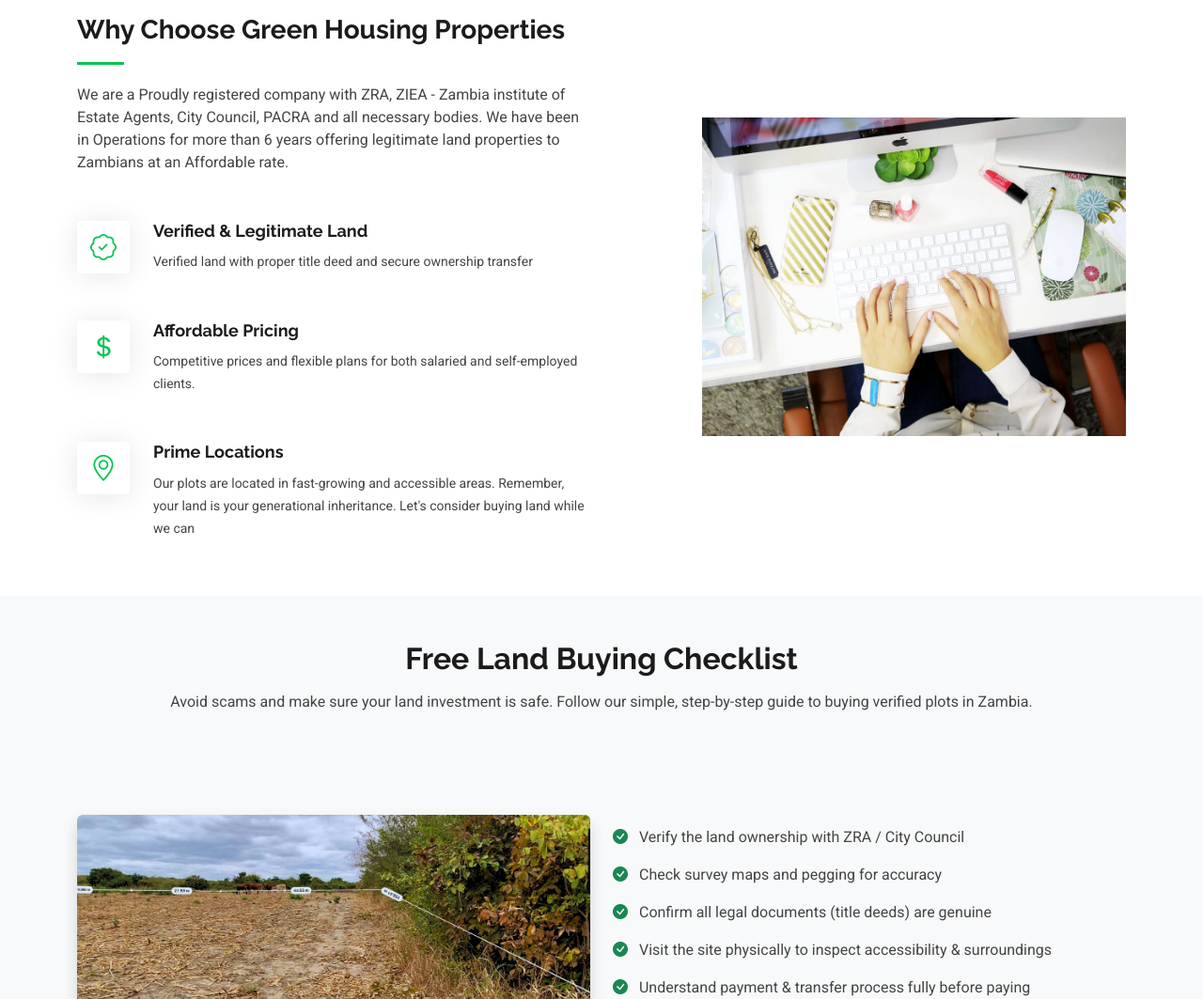
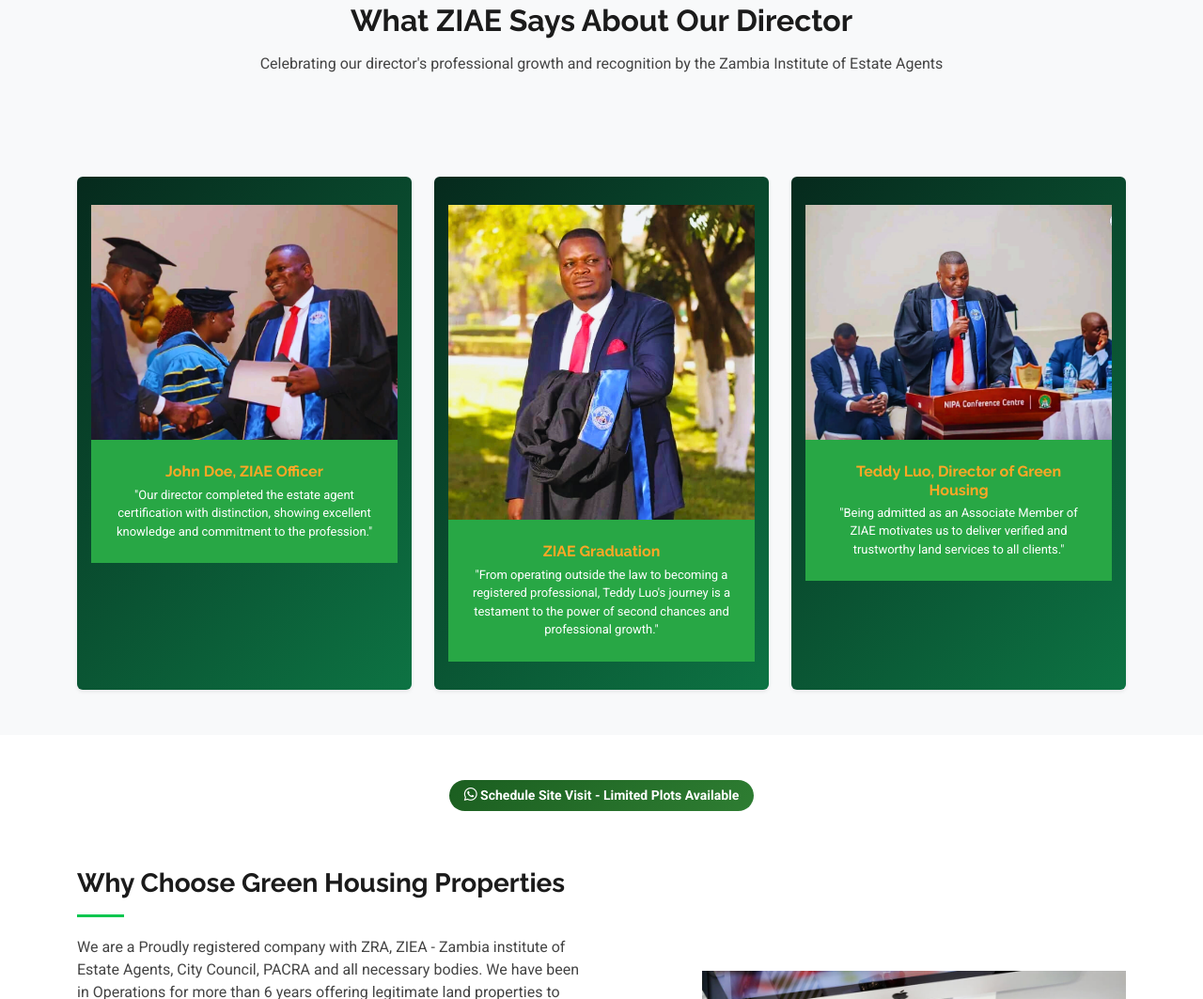
Before and after one commit to ElishaMelvien/Green-Housing-Properties-and-General-Dealers, a plain HTML site: page index.html in a window 1280 px wide. Shown: the part 1321-2384 px from the top of the page at 94% size. Drawn offline with nearby package versions, Linux system fonts and the light colour scheme.

Commit message:
add ZIAE graduation section

```diff
--- a/index.html
+++ b/index.html
@@ -634,6 +634,71 @@
 
       </div>
     </section>
+
+
+
+    <!-- ZIAE Testimonials & Graduation Section -->
+    <section id="ziae-testimonials" class="section bg-light py-5">
+      <div class="container" data-aos="fade-up">
+
+        <!-- Section Title -->
+        <div class="section-title text-center mb-5">
+          <h2>What ZIAE Says About Our Director</h2>
+          <p>Celebrating our director's professional growth and recognition by the Zambia Institute of Estate Agents</p>
+        </div>
+
+        <div class="row justify-content-center gy-4">
+
+          <!-- Testimonial Card 1 -->
+          <div class="col-md-4">
+            <div class="trust-card text-center shadow-sm rounded overflow-hidden bg-white">
+              <img src="assets/img/testimonials/director-grad-3.jpg" alt="Director Graduation" class="w-100" style="height: 250px; object-fit: cover;">
+              <div class="p-4" style="background-color: #28a745;">
+                <h6>John Doe, ZIAE Officer</h6>
+                <p class="text-white mb-0">"Our director completed the estate agent certification with distinction, showing excellent knowledge and commitment to the profession."</p>
+              </div>
+            </div>
+          </div>
+
+          <!-- Testimonial Card 2 -->
+          <div class="col-md-4">
+            <div class="trust-card text-center shadow-sm rounded overflow-hidden bg-white">
+              <img src="assets/img/testimonials/director-grad-4.jpg" alt="Graduation Ceremony" class="w-100" style="height: 335px; object-fit: cover;">
+              <div class="p-4" style="background-color: #28a745;">
+                <h6>ZIAE Graduation</h6>
+                <p class="text-white mb-0">"From operating outside the law to becoming a registered professional, Teddy Luo's journey is a testament to the power of second chances and professional growth."</p>
+              </div>
+            </div>
+          </div>
+
+          <!-- Testimonial Card 3 -->
+          <div class="col-md-4">
+            <div class="trust-card text-center shadow-sm rounded overflow-hidden bg-white">
+              <img src="assets/img/testimonials/director-grad-2.jpg" alt="Director" class="w-100" style="height: 250px; object-fit: cover;">
+              <div class="p-4" style="background-color: #28a745;">
+                <h6>Teddy Luo, Director of Green Housing</h6>
+                <p class="text-white mb-0">"Being admitted as an Associate Member of ZIAE motivates us to deliver verified and trustworthy land services to all clients."</p>
+              </div>
+            </div>
+          </div>
+
+        </div>
+      </div>
+    </section>
+
+
+  <!-- Optional CTA -->
+  <div class="text-center mt-5">
+      <a href="#land-promos"
+        class="btn btn-primary-custom"
+        target="_blank"
+        rel="noopener noreferrer">
+        <i class="bi bi-whatsapp"></i> Schedule Site Visit - Limited Plots Available
+      </a>
+  </div>
+  </div>
+</section>
+
 
     <section id="why-choose" class="features section">
       <div class="container">
```
Also changed, not shown: assets/img/testimonials/WhatsApp Image 2026-02-07 at 14.56.33 (1).jpeg (added), assets/img/testimonials/WhatsApp Image 2026-02-07 at 14.56.34 (2).jpeg (added), assets/img/testimonials/WhatsApp Image 2026-02-07 at 14.56.34 (3).jpeg (added), assets/img/testimonials/WhatsApp Image 2026-02-07 at 14.56.34.jpeg (added), assets/img/testimonials/WhatsApp Image 2026-02-07 at 15.02.23 (2).jpeg (added), assets/img/testimonials/director-grad-2.jpeg (added), assets/img/testimonials/director-grad-2.jpg (added), assets/img/testimonials/director-grad-3.jpg (added), assets/img/testimonials/director-grad-4.jpg (added), assets/img/testimonials/director-grad.jpeg (added).
